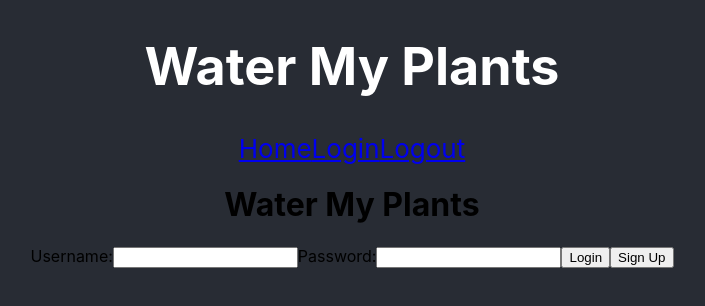
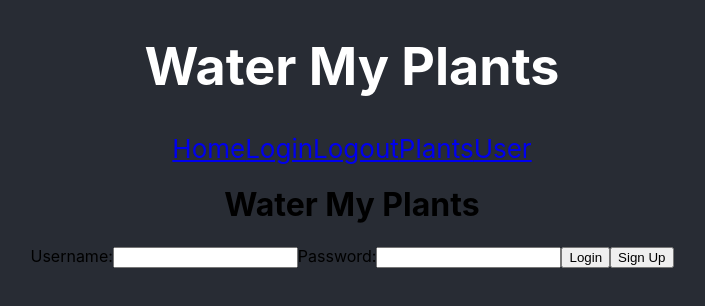
Before and after one commit to MatthiasBakken/front-end-1, a React (Create React App) app in the folder watermyplants/: page /login in a window 1280 px wide. Shown: the top 306 px of the page, without its empty margins (288-993 px from the left). Built offline with nearby package versions, Linux system fonts and the light colour scheme; sample sign-in values are in the browser's storage.

Commit message:
added links that only show when auth user

```diff
--- a/watermyplants/src/components/Header.js
+++ b/watermyplants/src/components/Header.js
@@ -16,6 +16,12 @@ const Header = () => {
         <Link to="" onClick={logout}>
           Logout
         </Link>
+        {localStorage.getItem("token") ? (
+          <Link to="/plantlist">Plants</Link>
+        ) : (
+          ""
+        )}
+        {localStorage.getItem("token") ? <Link to="/user">User</Link> : ""}
       </nav>
     </div>
   );
```
